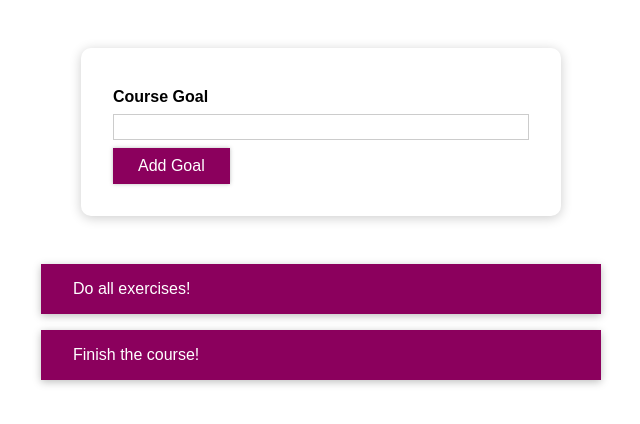
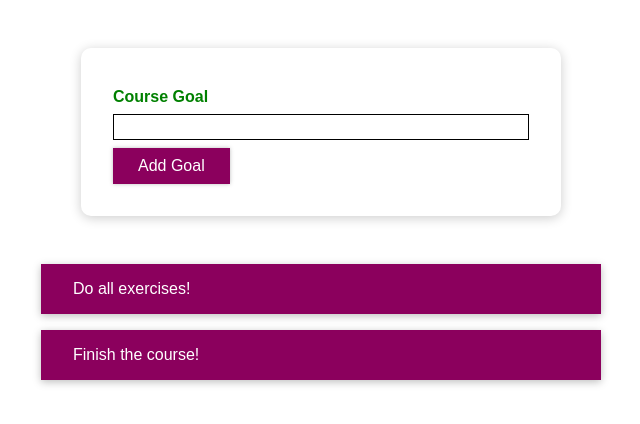
Before and after one commit to Tornike1123/Udemy-React, a React (Create React App) app in the folder CSS-project/: page / in a window 1280 px wide. Shown: the top 424 px of the page, without its empty margins (319-959 px from the left). Built offline with nearby package versions, Linux system fonts and the light colour scheme.

Commit message:
74. Setting Dynamic Inline Styles

```diff
--- a/CSS-project/src/components/CourseGoals/CourseInput/CourseInput.js
+++ b/CSS-project/src/components/CourseGoals/CourseInput/CourseInput.js
@@ -1,25 +1,44 @@
-import React, { useState } from 'react';
+import React, { useState } from "react";
 
-import Button from '../../UI/Button/Button';
-import './CourseInput.css';
+import Button from "../../UI/Button/Button";
+import "./CourseInput.css";
 
-const CourseInput = props => {
-  const [enteredValue, setEnteredValue] = useState('');
+const CourseInput = (props) => {
+	const [enteredValue, setEnteredValue] = useState("");
+	const [isValid, setIsValid] = useState(true);
 
-  const goalInputChangeHandler = event => {
+	const goalInputChangeHandler = (event) => {
+		if (event.target.value.trim().length > 0) {
+			setIsValid(true);
+		}
 		setEnteredValue(event.target.value);
 	};
 
-  const formSubmitHandler = event => {
+	const formSubmitHandler = (event) => {
 		event.preventDefault();
+
+		if (enteredValue.trim().length === 0) {
+			setIsValid(false);
+			return;
+		}
+
 		props.onAddGoal(enteredValue);
 	};
 
 	return (
 		<form onSubmit={formSubmitHandler}>
 			<div className="form-control">
-        <label>Course Goal</label>
-        <input type="text" onChange={goalInputChangeHandler} />
+				<label style={{ color: !isValid ? "red" : "green" }}>
+					Course Goal
+				</label>
+				<input
+					style={{
+						borderColor: !isValid ? "red" : "black",
+						backgroundColor: !isValid ? "salmon" : "transparent",
+					}}
+					type="text"
+					onChange={goalInputChangeHandler}
+				/>
 			</div>
 			<Button type="submit">Add Goal</Button>
 		</form>
```
Lines whose indentation alone changed are shown as unchanged.
